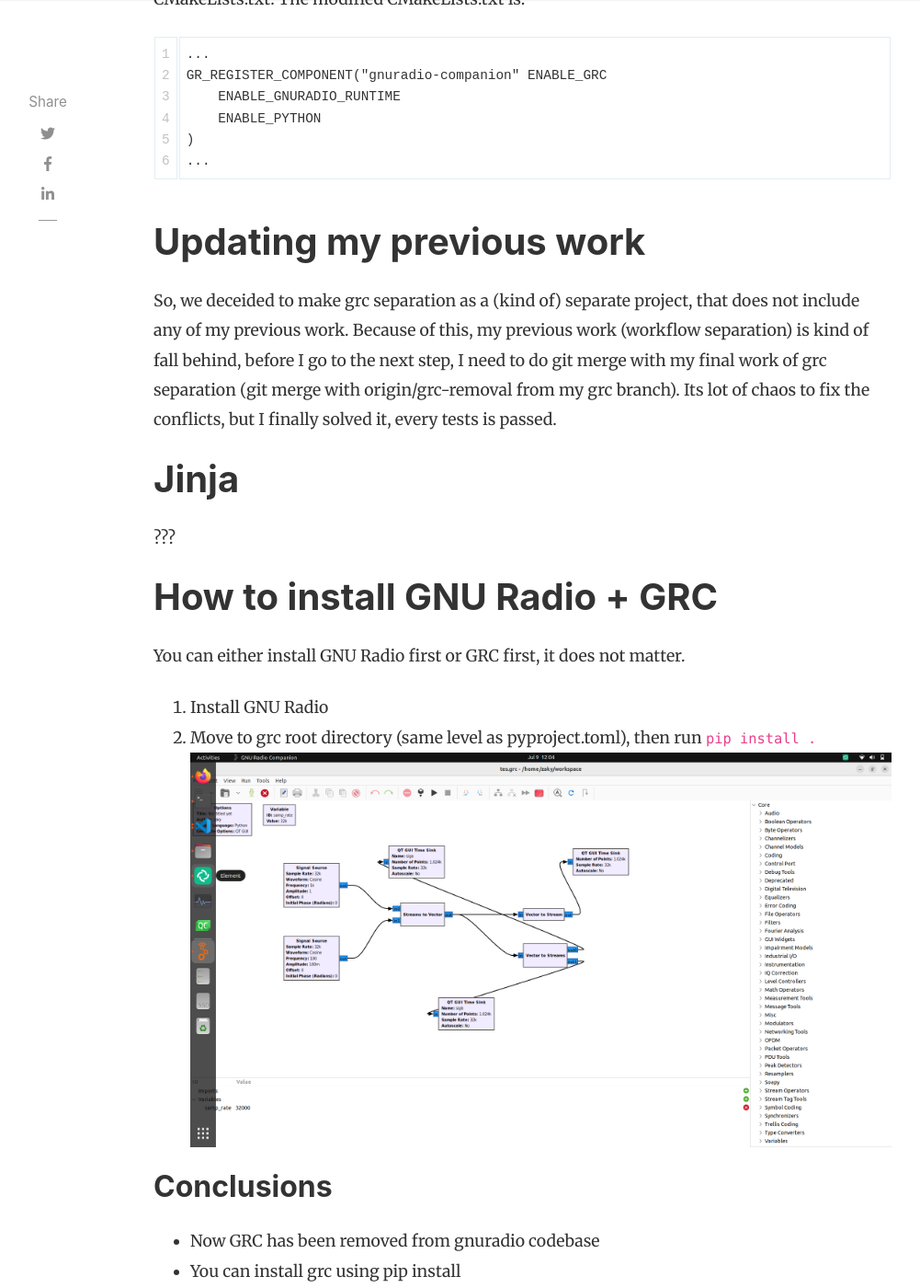
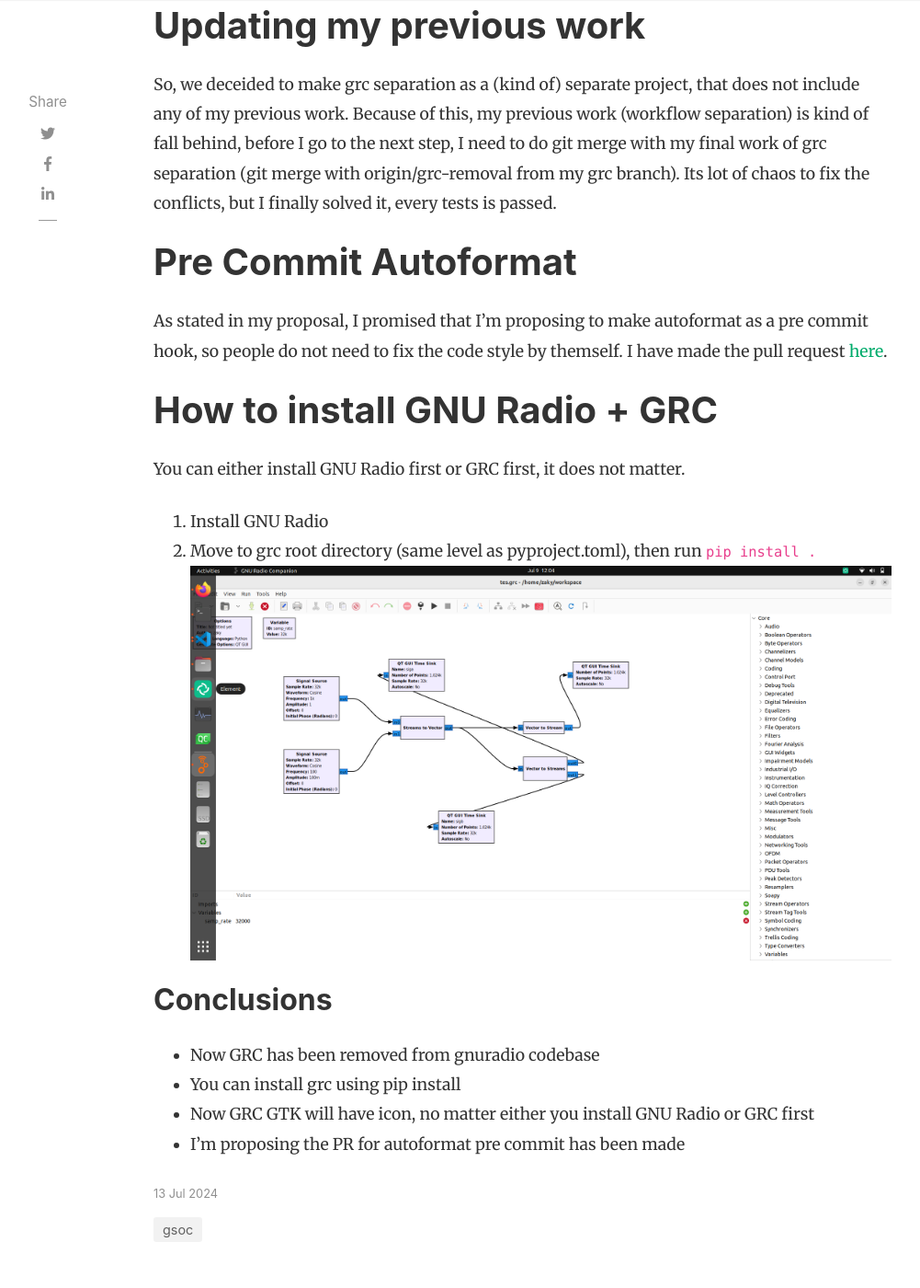
Before and after one commit to ZakyHermawan/ZakyHermawan.github.io, a Jekyll site: the page built from _posts/2024-07-13-week-7-grc-removal-and-jinja.md, in a window 1280 px wide and 1400 px high, scrolled down 2510 px. Shown: the whole window at 92% size, without its empty margins (118-1119 px from the left). Built offline with Jekyll 4.4.1, drawn with Linux system fonts in a browser that asks for light colours; nearby versions of some CDN libraries; comment, search, counter and statistics services are not loaded.

Commit message:
add pre commit pr
Signed-off-by: ZakyHermawan <zaky.hermawan9615@gmail.com>

```diff
--- a/_posts/2024-07-8-week-7-grc-removal-and-jinja.md
+++ b/_posts/2024-07-13-week-7-grc-removal-and-jinja.md
@@ -3,9 +3,8 @@ layout: post
 title:  "Week 7: GRC Removal and Jinja"
 author: zaky
 categories: [ gsoc ]
-image: assets/images/4.jpg
+image: assets/images/pre-commit-pr.jpg
 ---
-
 This week, im removing grc completely from gnuradio codebase and doing research about jinja.
 
 # GRC Removal
@@ -61,8 +60,8 @@ GR_REGISTER_COMPONENT("gnuradio-companion" ENABLE_GRC
 # Updating my previous work
 So, we deceided to make grc separation as a (kind of) separate project, that does not include any of my previous work. Because of this, my previous work (workflow separation) is kind of fall behind, before I go to the next step, I need to do git merge with my final work of grc separation (git merge with origin/grc-removal from my grc branch). Its lot of chaos to fix the conflicts, but I finally solved it, every tests is passed.
 
-# Jinja
-???
+# Pre Commit Autoformat
+As stated in my proposal, I promised that I'm proposing to make autoformat as a pre commit hook, so people do not need to fix the code style by themself. I have made the pull request [here](https://github.com/gnuradio/gnuradio/pull/7431).
 
 # How to install GNU Radio + GRC
 You can either install GNU Radio first or GRC first, it does not matter.
@@ -74,4 +73,4 @@ You can either install GNU Radio first or GRC first, it does not matter.
 * Now GRC has been removed from gnuradio codebase
 * You can install grc using pip install
 * Now GRC GTK will have icon, no matter either you install GNU Radio or GRC first
-* Jinja: ?
+* I'm proposing the PR for autoformat pre commit has been made
```
Also changed, not shown: assets/images/pre-commit-pr.png (added).
